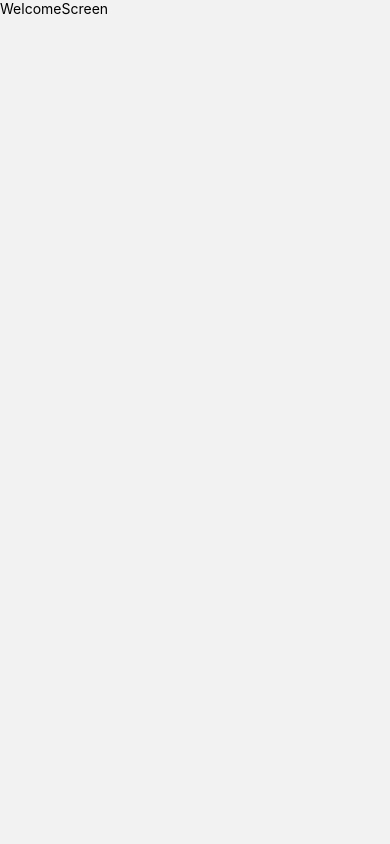
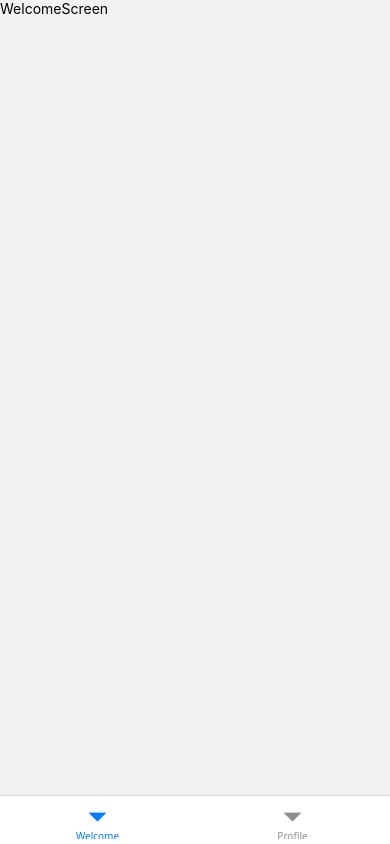
Before and after one commit to yashrajsinh/ReduxSaga, a React Native app: screen /Welcome in a window 390 px wide. Built offline with nearby package versions, Linux system fonts and the light colour scheme.

Commit message:
Basic auth works
- log in works and renders tab as by default useState

```diff
--- a/App.tsx
+++ b/App.tsx
@@ -9,13 +9,13 @@ import { SafeAreaProvider, SafeAreaView } from 'react-native-safe-area-context';
 
 //nav container
 import { NavigationContainer } from '@react-navigation/native';
-import StackNavigation from './src/navigation/StackNavigation';
+import RootNavigation from './src/navigation/RootNavigation';
 
 function App() {
   return (
     <SafeAreaProvider>
       <NavigationContainer>
-        <StackNavigation />
+        <RootNavigation />
       </NavigationContainer>
     </SafeAreaProvider>
   );
--- /dev/null
+++ b/src/navigation/RootNavigation.tsx
@@ -0,0 +1,26 @@
+import React, { useState } from 'react';
+import { createNativeStackNavigator } from '@react-navigation/native-stack';
+
+//screen
+import LogInScreen from '../screens/LogInScreen';
+import TabNavigation from './TabNavigation';
+
+export type RootNavigationParam = {
+  LogIn: undefined;
+  Welcome: undefined;
+};
+
+const Stack = createNativeStackNavigator<RootNavigationParam>();
+export default function RootNavigation() {
+  const [isLoggedIn, setIsLoggedIn] = useState(true); // simple state, replace with real auth
+
+  return (
+    <Stack.Navigator screenOptions={{ headerShown: false }}>
+      {!isLoggedIn ? (
+        <Stack.Screen name="LogIn" component={LogInScreen} />
+      ) : (
+        <Stack.Screen name="Welcome" component={TabNavigation} />
+      )}
+    </Stack.Navigator>
+  );
+}
--- a/src/navigation/StackNavigation.tsx
+++ b/src/navigation/StackNavigation.tsx
@@ -5,14 +5,12 @@ import { createNativeStackNavigator } from '@react-navigation/native-stack';
 
 //screens
 import LogInScreen from '../screens/LogInScreen';
-import ProfileScreen from '../screens/ProfileScreen';
 import WelcomeScreen from '../screens/WelcomeScreen';
 
 //types
 export type RootStackParamList = {
   LogIn: undefined;
   Welcome: undefined;
-  Profile: undefined;
 };
 
 const Stack = createNativeStackNavigator<RootStackParamList>();
--- /dev/null
+++ b/src/navigation/TabNavigation.tsx
@@ -0,0 +1,33 @@
+import { View, Text } from 'react-native';
+import React from 'react';
+//Tab nav
+import { createBottomTabNavigator } from '@react-navigation/bottom-tabs';
+
+//Stack
+import StackNavigation from './StackNavigation';
+//Screens
+import ProfileScreen from '../screens/ProfileScreen';
+import WelcomeScreen from '../screens/WelcomeScreen';
+//types
+export type TabParam = {
+  WelcomeTab: undefined;
+  ProfileTab: undefined;
+};
+
+const Tab = createBottomTabNavigator<TabParam>();
+export default function TabNavigation() {
+  return (
+    <Tab.Navigator screenOptions={{ headerShown: false }}>
+      <Tab.Screen
+        name="WelcomeTab"
+        component={WelcomeScreen}
+        options={{ title: 'Welcome' }}
+      />
+      <Tab.Screen
+        name="ProfileTab"
+        component={ProfileScreen}
+        options={{ title: 'Profile' }}
+      />
+    </Tab.Navigator>
+  );
+}
--- a/src/screens/LogInScreen.tsx
+++ b/src/screens/LogInScreen.tsx
@@ -7,12 +7,9 @@ import InputField from '../components/InputField/InputField';
 //Log in Button
 import SubmitButton from '../components/SubmitButton/SubmitButton';
 
-export default function LogInScreen({ navigation }: any) {
+export default function LogInScreen() {
   //handle log in
-  function handleLogin() {
-    // Navigate to the Tab navigator after login
-    navigation.navigate('Welcome');
-  }
+
   return (
     <View style={styles.container}>
       <Text style={styles.title}>Oops! I don’t see anything… 😅</Text>
@@ -26,7 +23,7 @@ export default function LogInScreen({ navigation }: any) {
       />
       <InputField placeholder="Username" />
       <InputField placeholder="Password" secure={true} />
-      <SubmitButton title="Log in" onPress={() => handleLogin()} />
+      <SubmitButton title="Log in" />
     </View>
   );
 }
```
